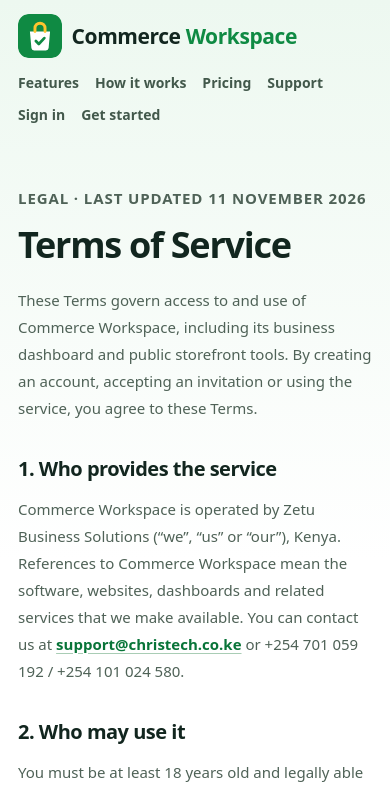
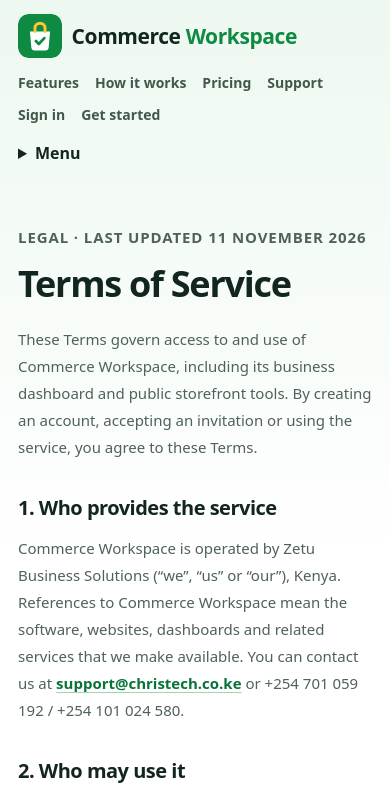
Before and after one commit to learninghub44/kenya-multitenant-commerce-docs, a Next.js app: page /terms in a window 390 px wide. Shown: the top 792 px of the page. Built offline with nearby package versions, Linux system fonts and the light colour scheme.

Commit message:
Improve responsive navigation and marketing layouts

```diff
--- a/src/components/marketing-shell.tsx
+++ b/src/components/marketing-shell.tsx
@@ -4,9 +4,18 @@ import Logo from "@/components/logo";
 const supportEmail = "support@christech.co.ke";
 
 export function MarketingHeader() {
-  return <header className="marketing-nav"><Logo href="/" size={44} /><nav aria-label="Main navigation">
-    <Link href="/features">Features</Link><Link href="/how-it-works">How it works</Link><Link href="/pricing">Pricing</Link><Link href="/support">Support</Link><Link href="/login">Sign in</Link><Link className="marketing-nav-cta" href="/register">Get started</Link>
-  </nav></header>;
+  return <header className="marketing-nav">
+    <Logo href="/" size={44} />
+    <nav className="marketing-desktop-nav" aria-label="Main navigation">
+      <Link href="/features">Features</Link><Link href="/how-it-works">How it works</Link><Link href="/pricing">Pricing</Link><Link href="/support">Support</Link><Link href="/login">Sign in</Link><Link className="marketing-nav-cta" href="/register">Get started</Link>
+    </nav>
+    <details className="marketing-mobile-menu">
+      <summary aria-label="Open navigation menu"><span></span><span></span><span></span><b>Menu</b></summary>
+      <nav aria-label="Mobile navigation">
+        <Link href="/features">Features</Link><Link href="/how-it-works">How it works</Link><Link href="/pricing">Pricing</Link><Link href="/support">Support</Link><Link href="/login">Sign in</Link><Link className="marketing-nav-cta" href="/register">Get started</Link>
+      </nav>
+    </details>
+  </header>;
 }
 
 export function MarketingFooter() {
```
